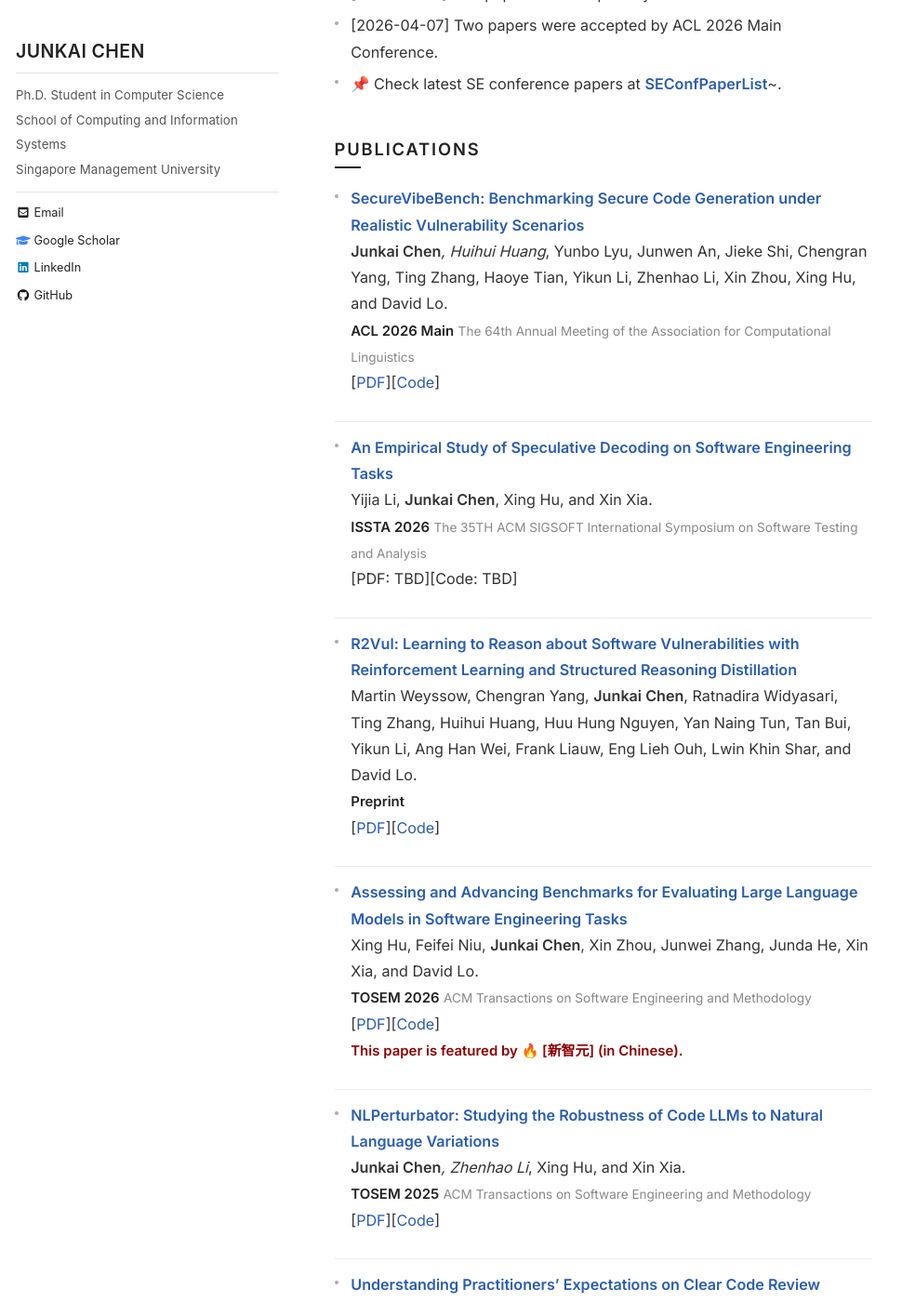
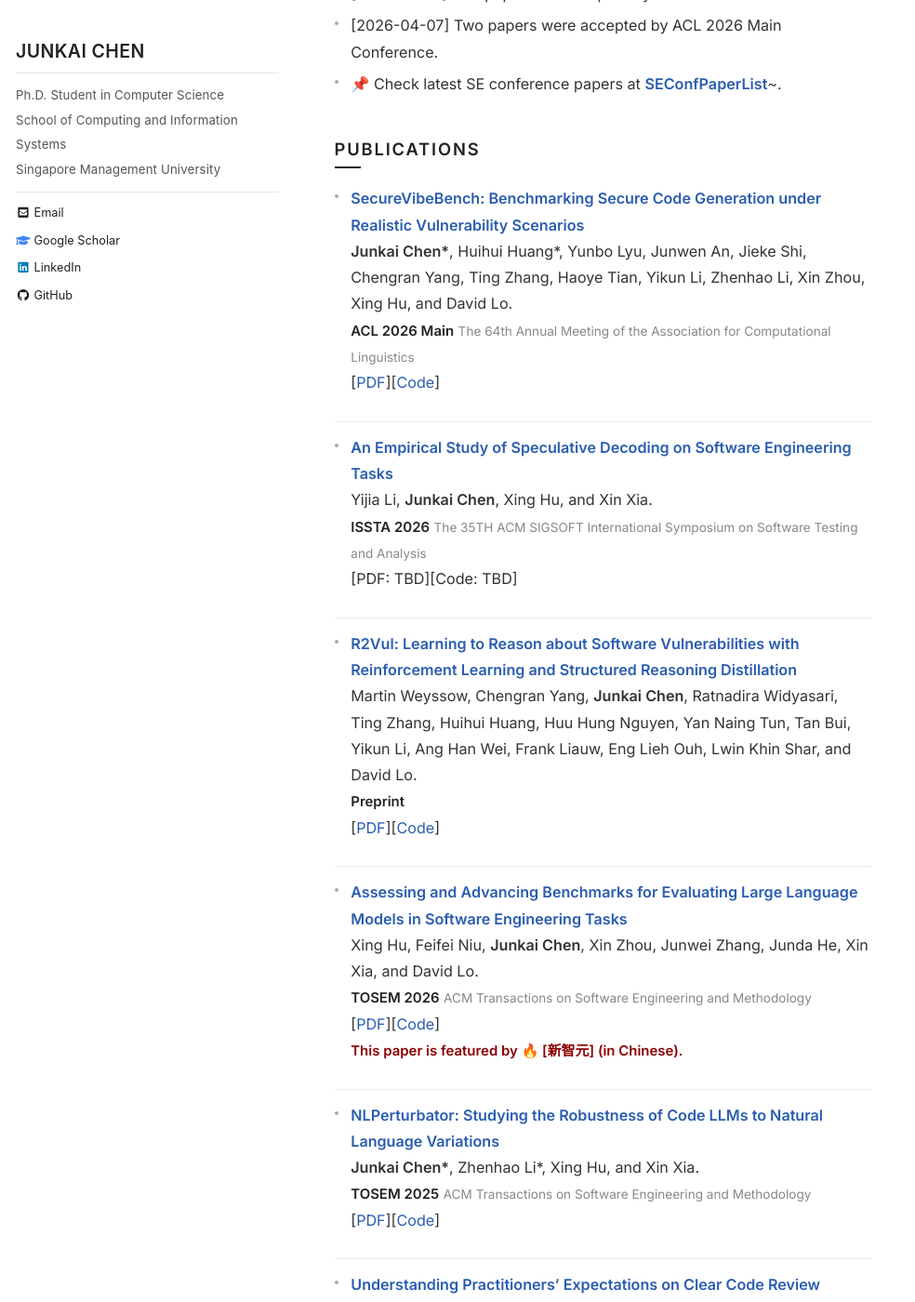
Before and after one commit to chen-junkai/chen-junkai.github.io, a Jekyll site: the page built from index.md, in a window 1280 px wide and 1400 px high, scrolled down 479 px. Shown: the whole window at 93% size, without its empty margins (0-984 px from the left). Built offline with Jekyll 4.4.1, drawn with Linux system fonts in a browser that asks for light colours; nearby versions of some CDN libraries; some of the changed text lies outside the part shown.

```diff
--- a/index.md
+++ b/index.md
@@ -27,7 +27,7 @@ I am Junkai Chen (**陈**俊凯), a Ph.D. student at [Singapore Management Unive
 # Publications
 
 - [**SecureVibeBench: Benchmarking Secure Code Generation under Realistic Vulnerability Scenarios**](https://www.arxiv.org/abs/2509.22097)<br/>
-  **Junkai Chen***, Huihui Huang*, Yunbo Lyu, Junwen An, Jieke Shi, Chengran Yang, Ting Zhang, Haoye Tian, Yikun Li, Zhenhao Li, Xin Zhou, Xing Hu, and David Lo.<br/>
+  **Junkai Chen\***, Huihui Huang\*, Yunbo Lyu, Junwen An, Jieke Shi, Chengran Yang, Ting Zhang, Haoye Tian, Yikun Li, Zhenhao Li, Xin Zhou, Xing Hu, and David Lo.<br/>
   <span class="pub-venue">ACL 2026 Main</span> <span class="pub-venue-full">The 64th Annual Meeting of the Association for Computational Linguistics</span><br/>
   [<a href="https://www.arxiv.org/pdf/2509.22097" target="_blank">PDF</a>][<a href="https://github.com/iCSawyer/SecureVibeBench" target="_blank">Code</a>]
 
@@ -48,17 +48,17 @@ I am Junkai Chen (**陈**俊凯), a Ph.D. student at [Singapore Management Unive
   <span class="pub-note">This paper is featured by 🔥 <a href="https://mp.weixin.qq.com/s/zHVWchAOONC2Y75PvYNDBg">[新智元]</a> (in Chinese).</span>
 
 - [**NLPerturbator: Studying the Robustness of Code LLMs to Natural Language Variations**](https://dl.acm.org/doi/10.1145/3745764)<br/>
-  **Junkai Chen***, Zhenhao Li*, Xing Hu, and Xin Xia.<br/>
+  **Junkai Chen\***, Zhenhao Li\*, Xing Hu, and Xin Xia.<br/>
   <span class="pub-venue">TOSEM 2025</span> <span class="pub-venue-full">ACM Transactions on Software Engineering and Methodology</span><br/>
   [<a href="https://dl.acm.org/doi/abs/10.1145/3745764" target="_blank">PDF</a>][<a href="https://github.com/iCSawyer/NLPerturbator" target="_blank">Code</a>]
 
 - [**Understanding Practitioners' Expectations on Clear Code Review Comments**](https://dl.acm.org/doi/10.1145/3728931)<br/>
-  **Junkai Chen***, Zhenhao Li*, Qiheng Mao, Xing Hu, Kui Liu, and Xin Xia.<br/>
+  **Junkai Chen\***, Zhenhao Li\*, Qiheng Mao, Xing Hu, Kui Liu, and Xin Xia.<br/>
   <span class="pub-venue">ISSTA 2025</span> <span class="pub-venue-full">The 34th ACM SIGSOFT International Symposium on Software Testing and Analysis</span><br/>
   [<a href="https://arxiv.org/pdf/2410.06515" target="_blank">PDF</a>][<a href="https://github.com/iCSawyer/ClearCRC" target="_blank">Code</a>]
 
 - [**Reasoning Runtime Behavior of a Program with LLM: How Far Are We?**](https://dl.acm.org/doi/10.1109/ICSE55347.2025.00012)<br/>
-  **Junkai Chen***, Zhiyuan Pan*, Xing Hu, Zhenhao Li, Ge Li, and Xin Xia.<br/>
+  **Junkai Chen\***, Zhiyuan Pan\*, Xing Hu, Zhenhao Li, Ge Li, and Xin Xia.<br/>
   <span class="pub-venue">ICSE 2025</span> <span class="pub-venue-full">The 47th IEEE/ACM International Conference on Software Engineering</span><br/>
   [<a href="https://arxiv.org/pdf/2403.16437.pdf" target="_blank">PDF</a>][<a href="https://github.com/r-eval/r-eval.github.io" target="_blank">Code</a>]<br/>
   <span class="pub-note">REval proposed in this paper is included in 🔥 <a href="https://huggingface.co/datasets/JetBrains-Research/REval">[HuggingFace/JetBrains-Research]</a>.</span>
```
